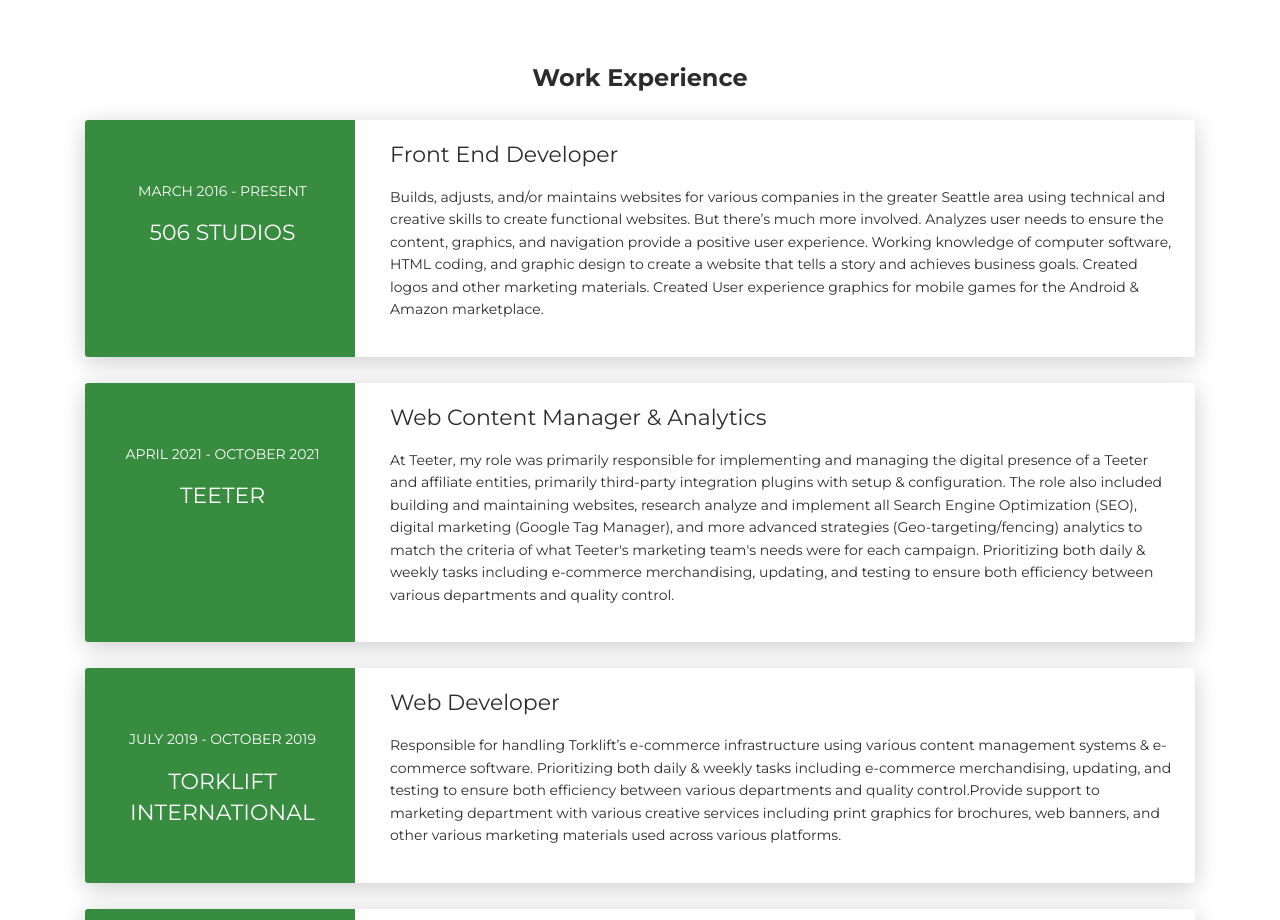
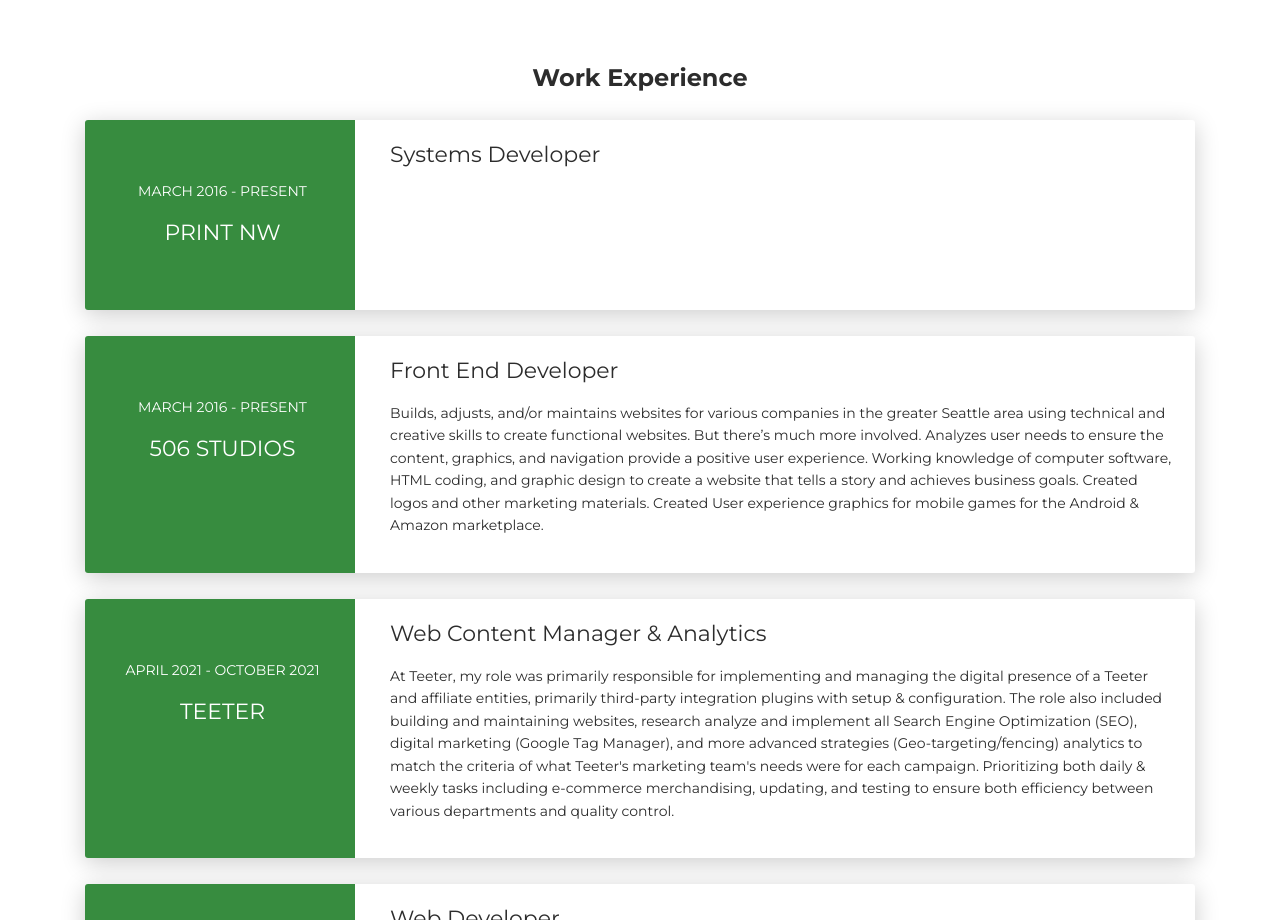
Before and after one commit to jackierubly/jackierubly, a plain HTML site: page index.html in a window 1280 px wide. Shown: the part 2280-3200 px from the top of the page. Drawn offline with Linux system fonts and the light colour scheme.

Commit message:
Update index.html
Adding latest work experience.

```diff
--- a/index.html
+++ b/index.html
@@ -229,6 +229,23 @@ https://jaclynrubly.github.io -->
 <div class="section" id="experience">
   <div class="container cc-experience">
     <div class="h4 text-center mb-4 title">Work Experience</div>
+        <div class="card">
+      <div class="row">
+        <div class="col-md-3 bg-primary" data-aos="fade-right" data-aos-offset="50" data-aos-duration="500">
+          <div class="card-body cc-experience-header">
+            <p>March 2016 - Present</p>
+            <div class="h5">Print NW</div>
+          </div>
+        </div>
+        <div class="col-md-9" data-aos="fade-left" data-aos-offset="50" data-aos-duration="500">
+          <div class="card-body">
+            <div class="h5">Systems Developer</div>
+            <p>
+              </p>
+          </div>
+        </div>
+      </div>
+    </div>
     <div class="card">
       <div class="row">
         <div class="col-md-3 bg-primary" data-aos="fade-right" data-aos-offset="50" data-aos-duration="500">
```
